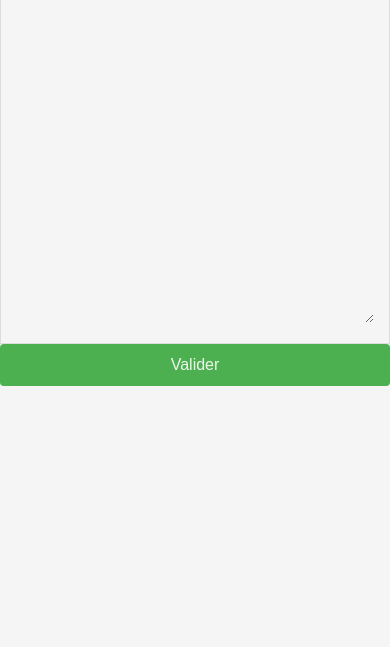
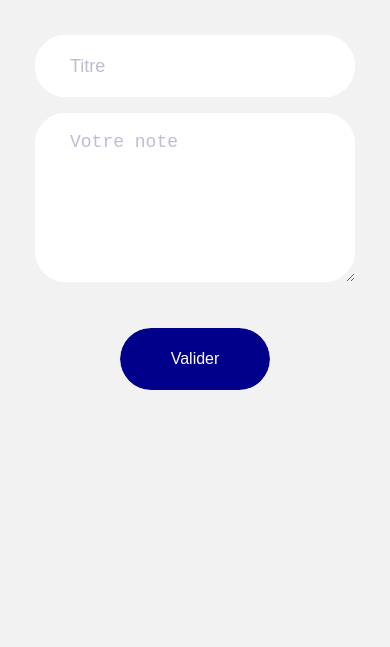
Before and after one commit to anthonyrrubio/timeline-rubio-barbier, a website: page www/createTextArticle.html in a window 390 px wide. Shown: the part 197-844 px from the top of the page. Drawn offline with Linux system fonts and the light colour scheme; some packages are replaced by stand-ins of ours.

Commit message:
some style on add note form

```diff
--- a/www/createTextArticle.html
+++ b/www/createTextArticle.html
@@ -6,22 +6,37 @@
         <meta name="format-detection" content="telephone=no">
         <meta name="msapplication-tap-highlight" content="no">
         <meta name="viewport" content="initial-scale=1, width=device-width, viewport-fit=cover">
-        <link rel="stylesheet" type="text/css" href="css/index.css">
+        <link rel="stylesheet" type="text/css" href="css/createTextNote.css">
         <title>Article Texte</title>
     </head>
     <body>
         <div class="app">
-            <div class="list" id='form-note' style="margin-top: 100px">
-                <div class="item label-float">
-                  <label>Titre</label>
-                  <input id='title_input' type="text"/>
-                </div>
-                <div class="item label-float">
-                  <label>Note</label>
-                  <textarea id='text_input' rows="20"> </textarea>
+            <div class="container-form100">
+                <div class="wrap-form100">
+                    <form class="form100-form validate-form">
+                        <span class="form100-form-title">
+                            Ajouter une note
+                        </span>
+
+                        <div class="wrap-input100 validate-input">
+                            <input id='title_input' class="input100" type="text" placeholder="Titre">
+                            <span class="focus-input100"></span>
+                        </div>
+
+                        <div class="wrap-input100 validate-input">
+                            <textarea id='text_input' class="input100" placeholder="Votre note"></textarea>
+                            <span class="focus-input100"></span>
+                        </div>
+                    </form>
+                    <div class="container-form100-form-btn">
+                        <button id="validate-text-note" class="form100-form-btn">
+                            <span>
+                                Valider
+                            </span>
+                        </button>
+                    </div>
                 </div>
             </div>
-            <button id="validate-text-note" class="green radius full">Valider</button>
         </div>
 
         <script type="text/javascript" src="cordova.js"></script>
--- /dev/null
+++ b/www/css/createTextNote.css
@@ -0,0 +1,257 @@
+
+
+* {
+	margin: 0px;
+	padding: 0px;
+	box-sizing: border-box;
+}
+
+body, html {
+	height: 100%;
+}
+
+a {
+	font-size: 14px;
+	line-height: 1.7;
+	color: #666666;
+	margin: 0px;
+	transition: all 0.4s;
+	-webkit-transition: all 0.4s;
+  -o-transition: all 0.4s;
+  -moz-transition: all 0.4s;
+}
+
+a:focus {
+	outline: none !important;
+}
+
+a:hover {
+	text-decoration: none;
+}
+
+h1,h2,h3,h4,h5,h6 {
+	margin: 0px;
+}
+
+p {
+	font-size: 14px;
+	line-height: 1.7;
+	color: #666666;
+	margin: 0px;
+}
+
+input {
+	outline: none;
+	border: none;
+}
+
+input[type="number"] {
+    -moz-appearance: textfield;
+    appearance: none;
+    -webkit-appearance: none;
+}
+
+input[type="number"]::-webkit-outer-spin-button,
+input[type="number"]::-webkit-inner-spin-button {
+    -webkit-appearance: none;
+}
+
+textarea {
+  outline: none;
+  border: none;
+}
+
+textarea:focus, input:focus {
+  border-color: transparent !important;
+}
+
+input::-webkit-input-placeholder { color: #bdbdd3;}
+input:-moz-placeholder { color: #bdbdd3;}
+input::-moz-placeholder { color: #bdbdd3;}
+input:-ms-input-placeholder { color: #bdbdd3;}
+
+textarea::-webkit-input-placeholder { color: #bdbdd3;}
+textarea:-moz-placeholder { color: #bdbdd3;}
+textarea::-moz-placeholder { color: #bdbdd3;}
+textarea:-ms-input-placeholder { color: #bdbdd3;}
+
+button {
+	outline: none !important;
+	border: none;
+	background: transparent;
+}
+
+button:hover {
+	cursor: pointer;
+}
+
+iframe {
+	border: none !important;
+}
+
+.container {
+	max-width: 1200px;
+}
+
+.container-form100 {
+  width: 100%;
+  min-height: 100vh;
+  display: -webkit-box;
+  display: -webkit-flex;
+  display: -moz-box;
+  display: -ms-flexbox;
+  display: flex;
+  flex-wrap: wrap;
+  justify-content: center;
+  align-items: center;
+  padding: 15px;
+  position: relative;
+  background-color: #f2f2f2;
+}
+
+.wrap-form100 {
+  width: 550px;
+  background: transparent;
+  padding: 50px 0px 160px 0px;
+}
+
+.form100-form {
+  width: 100%;
+  margin-left: 20px;
+  padding-right: 40px;
+}
+
+.form100-form-title {
+  display: block;
+  font-size: 30px;
+  color: #403866;
+  line-height: 1.2;
+  text-align: center;
+  padding-bottom: 49px;
+}
+
+.wrap-input100 {
+  width: 100%;
+  background-color: #fff;
+  border-radius: 31px;
+  margin-bottom: 16px;
+  position: relative;
+  z-index: 1;
+}
+
+.input100 {
+  position: relative;
+  display: block;
+  width: 100%;
+  background: #fff;
+  border-radius: 31px;
+  font-size: 18px;
+  color: #8f8fa1;
+  line-height: 1.2;
+}
+
+
+input.input100 {
+  height: 62px;
+  padding: 0 35px 0 35px;
+}
+
+
+textarea.input100 {
+  min-height: 169px;
+  padding: 19px 35px 0 35px;
+}
+
+
+.focus-input100 {
+  display: block;
+  position: absolute;
+  z-index: -1;
+  width: 100%;
+  height: 100%;
+  top: 0;
+  left: 50%;
+  -webkit-transform: translateX(-50%);
+  -moz-transform: translateX(-50%);
+  -ms-transform: translateX(-50%);
+  -o-transform: translateX(-50%);
+  transform: translateX(-50%);
+  border-radius: 31px;
+  background-color: #fff;
+  pointer-events: none;
+
+  -webkit-transition: all 0.4s;
+  -o-transition: all 0.4s;
+  -moz-transition: all 0.4s;
+  transition: all 0.4s;
+}
+
+.input100:focus + .focus-input100 {
+  width: calc(100% + 20px);
+}
+
+.container-form100-form-btn {
+  display: -webkit-box;
+  display: -webkit-flex;
+  display: -moz-box;
+  display: -ms-flexbox;
+  display: flex;
+  flex-wrap: wrap;
+  justify-content: center;
+  padding-top: 30px;
+}
+
+.form100-form-btn {
+  display: -webkit-box;
+  display: -webkit-flex;
+  display: -moz-box;
+  display: -ms-flexbox;
+  display: flex;
+  justify-content: center;
+  align-items: center;
+  padding: 0 20px;
+  min-width: 150px;
+  height: 62px;
+  background-color: transparent;
+  border-radius: 31px;
+
+  font-size: 16px;
+  color: #fff;
+  line-height: 1.2;
+
+  -webkit-transition: all 0.4s;
+  -o-transition: all 0.4s;
+  -moz-transition: all 0.4s;
+  transition: all 0.4s;
+  position: relative;
+  z-index: 1;
+}
+
+.form100-form-btn::before {
+  content: "";
+  display: block;
+  position: absolute;
+  z-index: -1;
+  width: 100%;
+  height: 100%;
+  top: 0;
+  left: 50%;
+  -webkit-transform: translateX(-50%);
+  -moz-transform: translateX(-50%);
+  -ms-transform: translateX(-50%);
+  -o-transform: translateX(-50%);
+  transform: translateX(-50%);
+  border-radius: 31px;
+  background-color: darkblue;
+  pointer-events: none;
+
+  -webkit-transition: all 0.4s;
+  -o-transition: all 0.4s;
+  -moz-transition: all 0.4s;
+  transition: all 0.4s;
+}
+
+.form100-form-btn:hover:before {
+  background-color: darkgreen;
+  width: calc(100% + 20px);
+}
--- a/www/js/index.js
+++ b/www/js/index.js
@@ -383,10 +383,9 @@ var app = {
   initialize: function () {
     const localStorage = window.localStorage
     console.log(localStorage)
-    // localStorage.clear()
+    //localStorage.clear()
     showLocalStorage()
     document.addEventListener('deviceready', this.onDeviceReady.bind(this), false)
-    // document.getElementById("selectTypeOfArticle").addEventListener("click", showSelectTypeOfArticle)
   },
 
   // deviceready Event Handler
```
Also changed, not shown: www/js/createTextArticle.js (+3 -4 lines).
